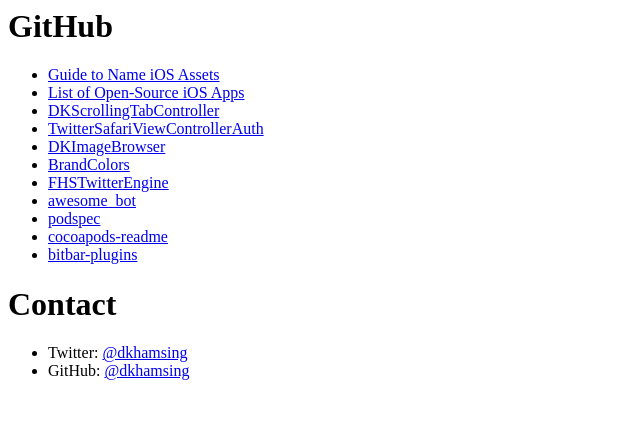
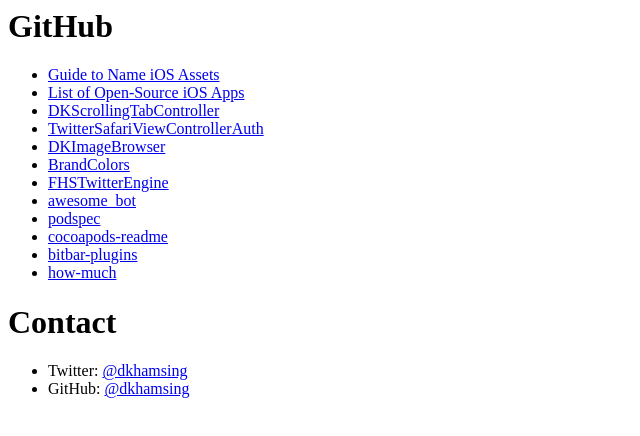
Before and after one commit to dkhamsing/dkhamsing.github.io, a plain HTML site: page index.html in a window 1280 px wide. Shown: the whole page, without its empty margins (0-640 px from the left). Drawn offline with Linux system fonts and the light colour scheme.

Commit message:
[auto] [ci skip] Update index.html

```diff
--- a/index.html
+++ b/index.html
@@ -12,6 +12,7 @@
 <li><a href="https://github.com/dkhamsing/podspec">podspec</a></li>
 <li><a href="https://github.com/dkhamsing/cocoapods-readme">cocoapods-readme</a></li>
 <li><a href="https://github.com/matryer/bitbar-plugins/commits?author=dkhamsing">bitbar-plugins</a></li>
+<li><a href="https://github.com/dkhamsing/how-much">how-much</a></li>
 </ul>
 
 <h1>Contact</h1>
```
